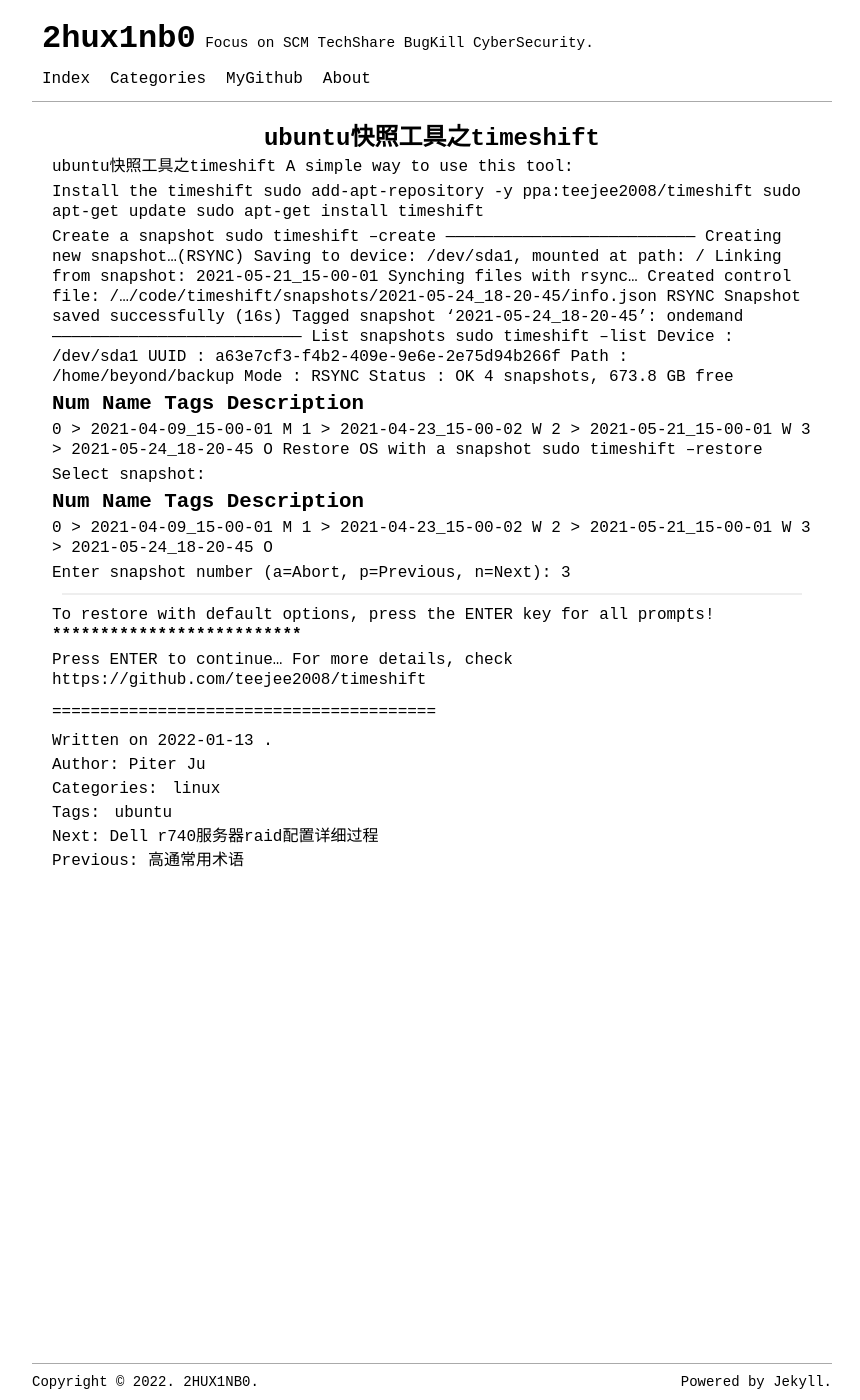
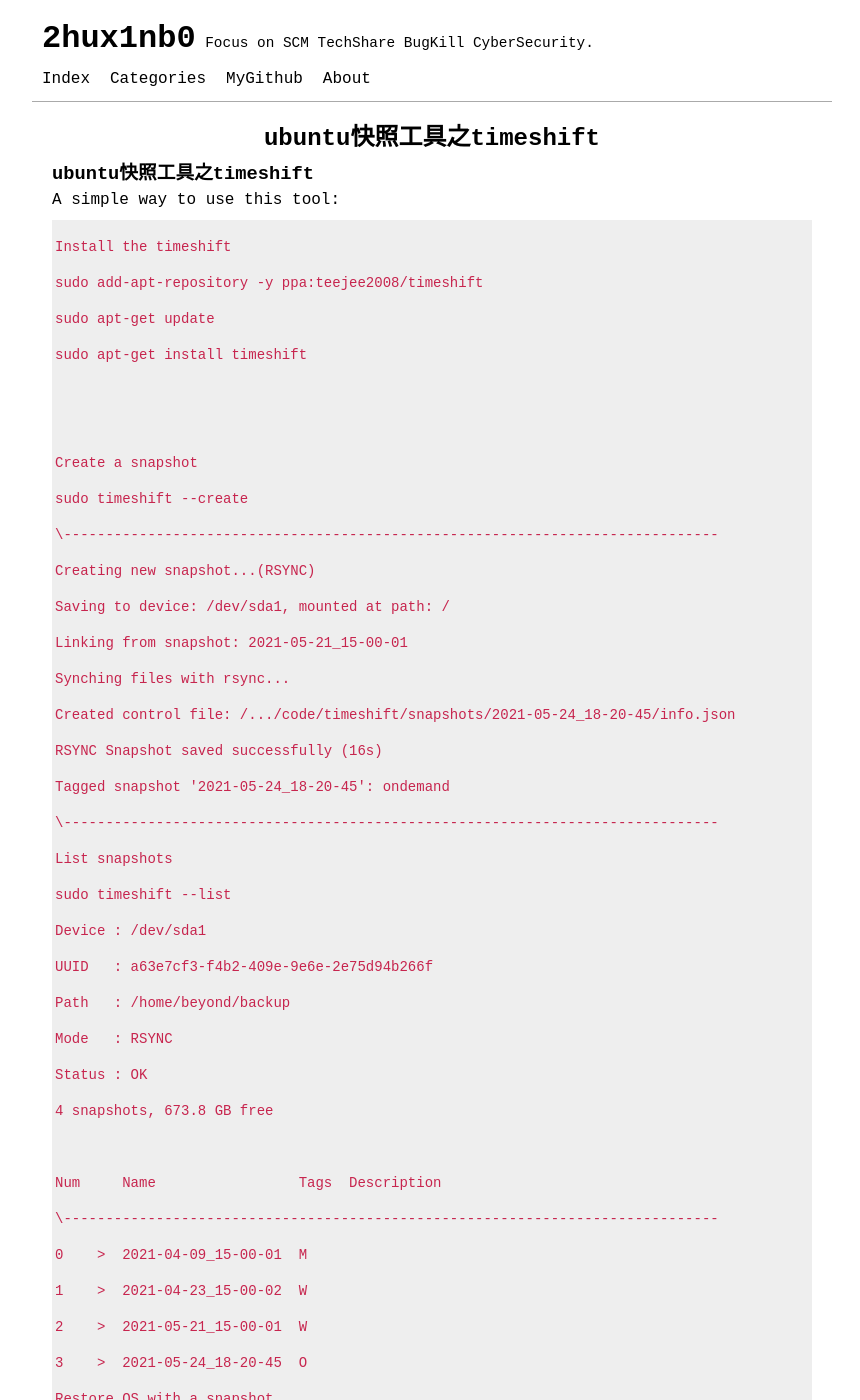
Before and after one commit to 2hux1nb0/2hux1nb0.github.io, a Jekyll site: the page built from _posts/2022-01-13-ubuntu快照工具Timeshift.md, in a window 1280 px wide and 1400 px high. Shown: the whole window, without its empty margins (208-1068 px from the left). Built offline with Jekyll 4.4.1, drawn with Linux system fonts in a browser that asks for light colours; some of the changed text lies outside the part shown.

Commit message:
Update 2022-01-13-ubuntu快照工具Timeshift.md

````diff
--- a/_posts/2022-01-13-ubuntu快照工具Timeshift.md
+++ b/_posts/2022-01-13-ubuntu快照工具Timeshift.md
@@ -6,61 +6,117 @@ categories: [linux]
 tags: [ubuntu]
 
 ---
+### ubuntu快照工具之timeshift
 
-ubuntu快照工具之timeshift
 A simple way to use this tool:
 
+```
+
 Install the timeshift
+
 sudo add-apt-repository -y ppa:teejee2008/timeshift
+
 sudo apt-get update
+
 sudo apt-get install timeshift
 
 
+
+
+
 Create a snapshot
+
 sudo timeshift --create
-------------------------------------------------------------------------------
+
+\------------------------------------------------------------------------------
+
 Creating new snapshot...(RSYNC)
+
 Saving to device: /dev/sda1, mounted at path: /
+
 Linking from snapshot: 2021-05-21_15-00-01
+
 Synching files with rsync...
+
 Created control file: /.../code/timeshift/snapshots/2021-05-24_18-20-45/info.json
+
 RSYNC Snapshot saved successfully (16s)
+
 Tagged snapshot '2021-05-24_18-20-45': ondemand
-------------------------------------------------------------------------------
+
+\------------------------------------------------------------------------------
+
 List snapshots
+
 sudo timeshift --list
+
 Device : /dev/sda1
+
 UUID   : a63e7cf3-f4b2-409e-9e6e-2e75d94b266f
+
 Path   : /home/beyond/backup
+
 Mode   : RSYNC
+
 Status : OK
+
 4 snapshots, 673.8 GB free
 
+
+
 Num     Name                 Tags  Description
-------------------------------------------------------------------------------
+
+\------------------------------------------------------------------------------
+
 0    >  2021-04-09_15-00-01  M
+
 1    >  2021-04-23_15-00-02  W
+
 2    >  2021-05-21_15-00-01  W
+
 3    >  2021-05-24_18-20-45  O
+
 Restore OS with a snapshot
+
 sudo timeshift --restore
+
+
 
 Select snapshot:
 
+
+
 Num     Name                 Tags  Description
-------------------------------------------------------------------------------
+
+\------------------------------------------------------------------------------
+
 0    >  2021-04-09_15-00-01  M
+
 1    >  2021-04-23_15-00-02  W
+
 2    >  2021-05-21_15-00-01  W
+
 3    >  2021-05-24_18-20-45  O
+
+
 
 Enter snapshot number (a=Abort, p=Previous, n=Next): 3
 
 
 
-******************************************************************************
+
+
+
+
+***\**\**\**\**\**\**\**\**\**\**\**\**\**\**\**\**\**\**\**\**\**\**\**\**\**\**\**\**\**\**\**\**\**\**\**\**\**\**\***
+
 To restore with default options, press the ENTER key for all prompts!
-******************************************************************************
+
+***\**\**\**\**\**\**\**\**\**\**\**\**\**\**\**\**\**\**\**\**\**\**\**\**\**\**\**\**\**\**\**\**\**\**\**\**\**\**\***
+
+
 
 Press ENTER to continue...
-For more details, check https://github.com/teejee2008/timeshift
+```
+
+For more details, check <https://github.com/teejee2008/timeshift>
````
